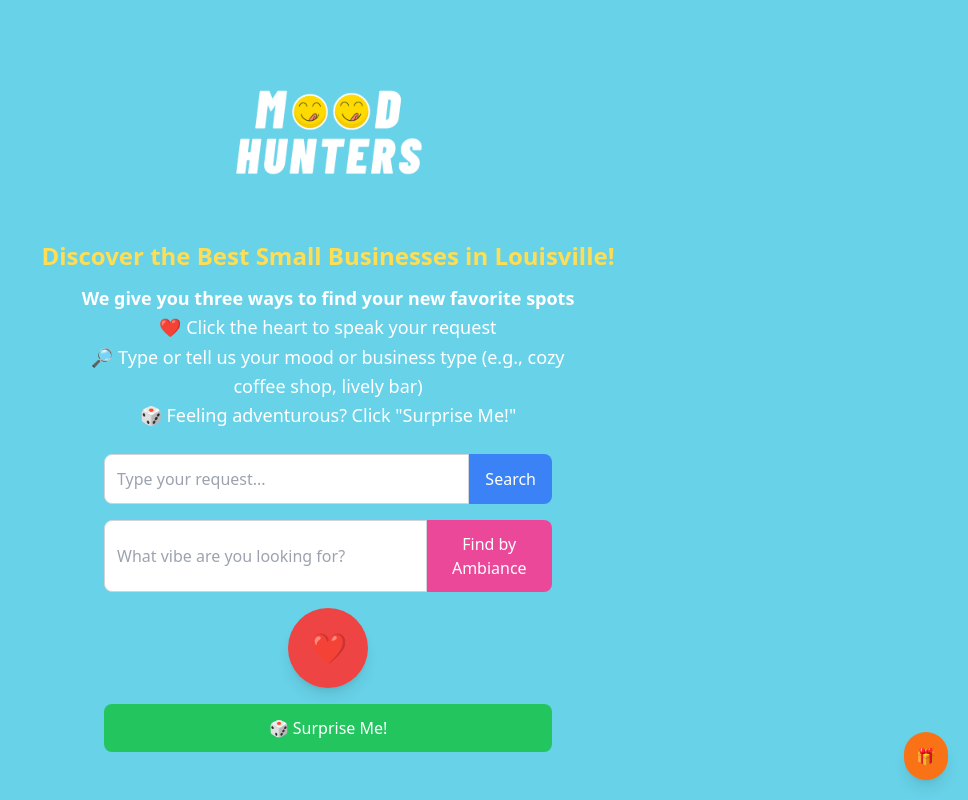
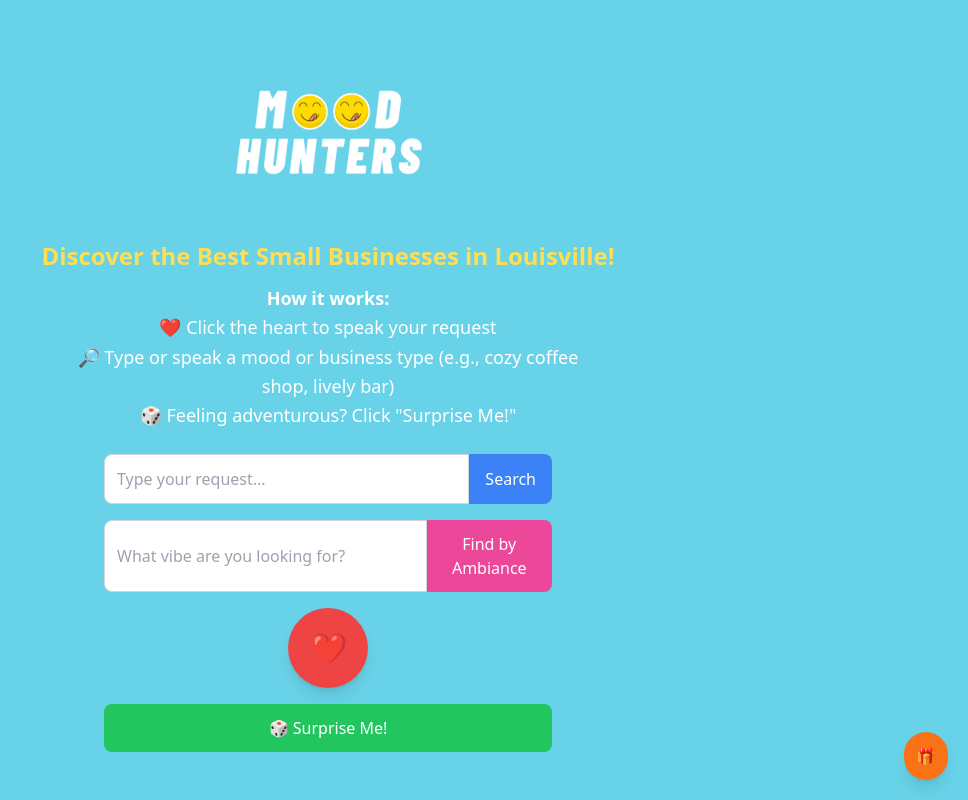
Before and after one commit to reneafranco/KY-combinator, a Next.js app in the folder demo/src/main/resources/UI/frontend/: page / in a window 1280 px wide. Shown: the whole page, without its empty margins (312-1280 px from the left). Built offline with nearby package versions, Linux system fonts and the light colour scheme.

Commit message:
Update UI instructions for clarity and adjust discount message

```diff
--- a/demo/src/main/resources/UI/frontend/app/page.js
+++ b/demo/src/main/resources/UI/frontend/app/page.js
@@ -104,16 +104,16 @@ export default function Home() {
         className="mb-4"
       />
 
-
+      {/* Instructions - Louisville Focused */}
       <h2 className="text-2xl font-bold text-[#FDDE55]">
         Discover the Best Small Businesses in Louisville!
       </h2>
       <p className="text-white mt-3 max-w-lg text-lg font-medium leading-relaxed">
-        <span className="font-semibold">We give you three ways to find your new favorite spots</span>
+        <span className="font-semibold">How it works:</span>
         <br />
         ❤️ Click the heart to speak your request
         <br />
-        🔎 Type or tell us your mood or business type (e.g., cozy coffee shop, lively bar)
+        🔎 Type or speak a mood or business type (e.g., cozy coffee shop, lively bar)
         <br />
         🎲 Feeling adventurous? Click "Surprise Me!"
       </p>
@@ -186,7 +186,7 @@ export default function Home() {
           <h3 className="font-bold">🎁 Thank You!</h3>
           <p className="text-sm">
             Thank you for choosing MoodHunters!
-            Enjoy 10% off at your favorite small business in Louisville. Tell your friends about us to keep the community growing!
+            Enjoy 10% off at your favorite small business in Louisville.
           </p>
           <button onClick={() => setShowDiscount(false)} className="text-red-500 mt-2">
             ❌ Close
```
